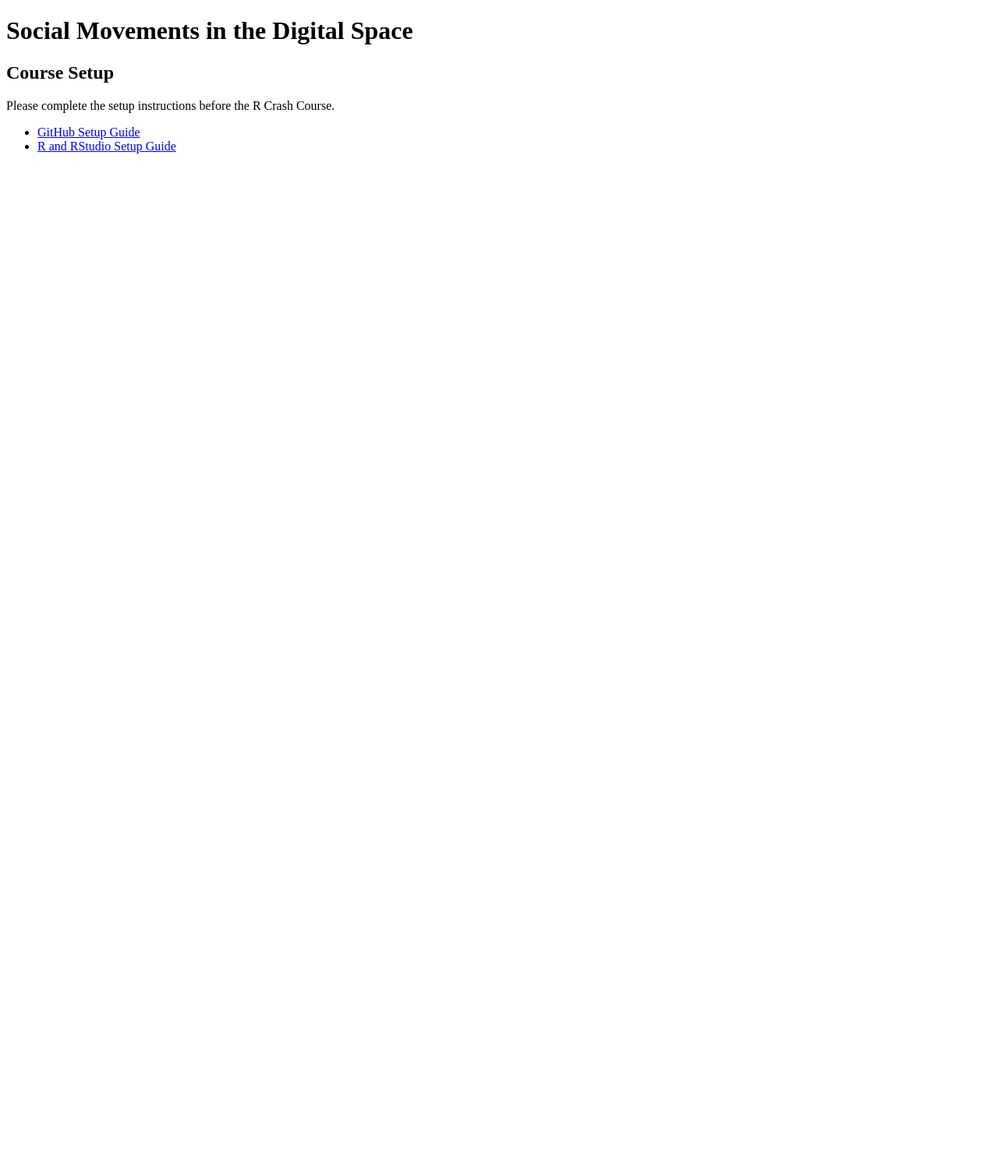
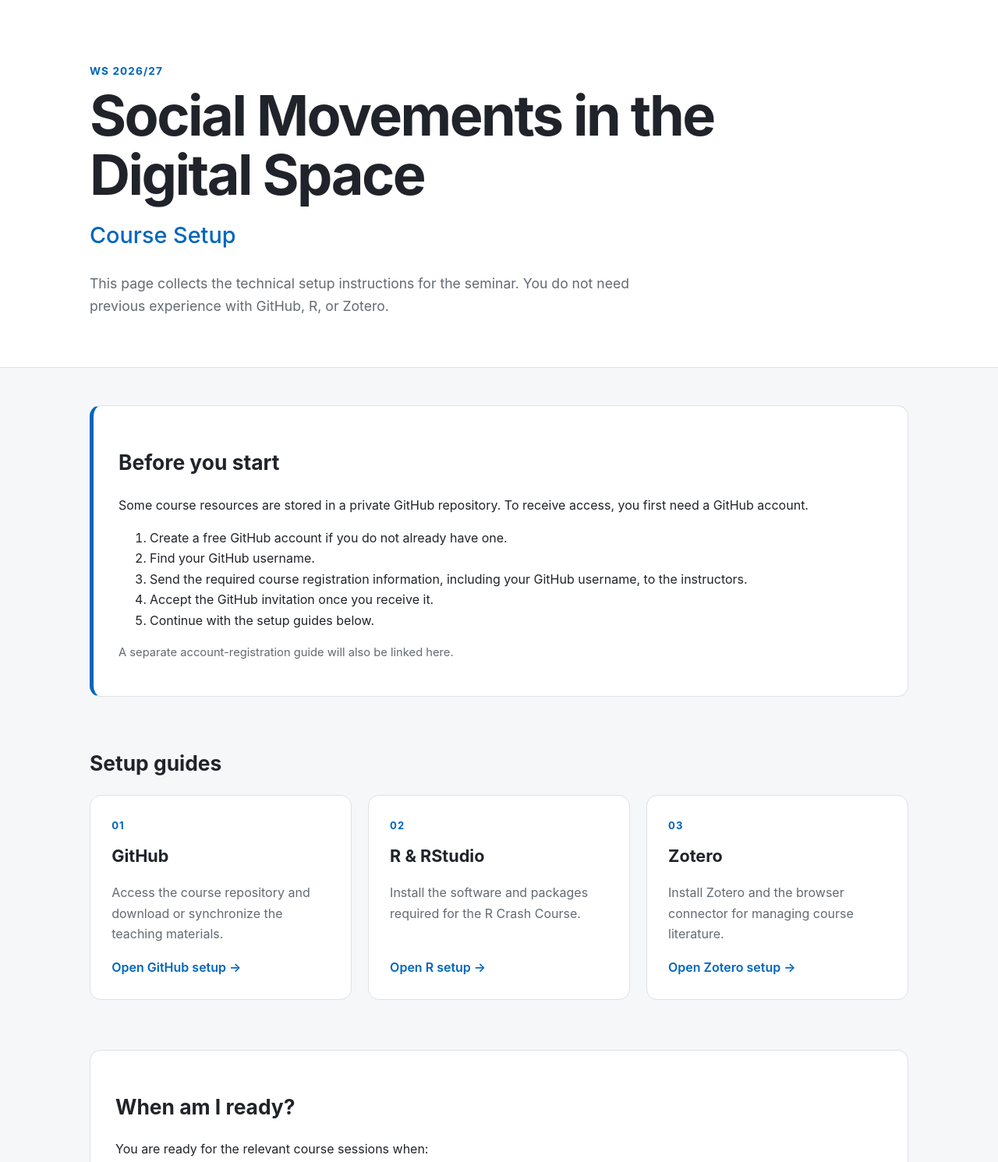
Before and after one commit to social-movements-digital-space/social-movements-digital-space-setup, a plain HTML site: page index.html in a window 1280 px wide. Shown: the top 1491 px of the page at 78% size. Before the commit the page ends 800 px from the top, so only its background shows below. Drawn offline with Linux system fonts and the light colour scheme.

Commit message:
Improve course setup homepage

```diff
--- a/index.html
+++ b/index.html
@@ -3,17 +3,143 @@
 <head>
   <meta charset="UTF-8">
   <meta name="viewport" content="width=device-width, initial-scale=1.0">
-  <title>Social Movements in the Digital Space — Setup</title>
+
+  <title>Social Movements in the Digital Space — Course Setup</title>
+
+  <link rel="stylesheet" href="styles.css">
 </head>
+
 <body>
-  <h1>Social Movements in the Digital Space</h1>
-  <h2>Course Setup</h2>
 
-  <p>Please complete the setup instructions before the R Crash Course.</p>
+  <header class="hero">
+    <div class="container">
 
-  <ul>
-    <li><a href="github_setup.html">GitHub Setup Guide</a></li>
-    <li><a href="r_setup.html">R and RStudio Setup Guide</a></li>
-  </ul>
+      <p class="eyebrow">WS 2026/27</p>
+
+      <h1>Social Movements in the Digital Space</h1>
+
+      <p class="subtitle">
+        Course Setup
+      </p>
+
+      <p class="intro">
+        This page collects the technical setup instructions for the seminar.
+        You do not need previous experience with GitHub, R, or Zotero.
+      </p>
+
+    </div>
+  </header>
+
+
+  <main class="container">
+
+    <section class="notice">
+
+      <h2>Before you start</h2>
+
+      <p>
+        Some course resources are stored in a private GitHub repository.
+        To receive access, you first need a GitHub account.
+      </p>
+
+      <ol>
+        <li>Create a free GitHub account if you do not already have one.</li>
+        <li>Find your GitHub username.</li>
+        <li>
+          Send the required course registration information,
+          including your GitHub username, to the instructors.
+        </li>
+        <li>Accept the GitHub invitation once you receive it.</li>
+        <li>Continue with the setup guides below.</li>
+      </ol>
+
+      <p class="small">
+        A separate account-registration guide will also be linked here.
+      </p>
+
+    </section>
+
+
+    <section>
+
+      <h2>Setup guides</h2>
+
+      <div class="cards">
+
+        <a class="card" href="github_setup.html">
+          <div class="number">01</div>
+          <h3>GitHub</h3>
+          <p>
+            Access the course repository and download or synchronize
+            the teaching materials.
+          </p>
+          <span>Open GitHub setup →</span>
+        </a>
+
+
+        <a class="card" href="r_setup.html">
+          <div class="number">02</div>
+          <h3>R &amp; RStudio</h3>
+          <p>
+            Install the software and packages required for the
+            R Crash Course.
+          </p>
+          <span>Open R setup →</span>
+        </a>
+
+
+        <a class="card" href="zotero_setup.html">
+          <div class="number">03</div>
+          <h3>Zotero</h3>
+          <p>
+            Install Zotero and the browser connector for managing
+            course literature.
+          </p>
+          <span>Open Zotero setup →</span>
+        </a>
+
+      </div>
+
+    </section>
+
+
+    <section class="check">
+
+      <h2>When am I ready?</h2>
+
+      <p>You are ready for the relevant course sessions when:</p>
+
+      <ul>
+        <li>you can access the course repository;</li>
+        <li>you can locate the current session materials;</li>
+        <li>RStudio opens and the teaching dataset loads;</li>
+        <li>Zotero opens and can save a reference;</li>
+        <li>you can access the course communication platforms.</li>
+      </ul>
+
+    </section>
+
+
+    <section class="help">
+
+      <h2>Something does not work?</h2>
+
+      <p>
+        Please check the troubleshooting section in the relevant setup guide.
+        If the problem remains, contact the instructors before the session
+        in which the software is needed.
+      </p>
+
+    </section>
+
+  </main>
+
+
+  <footer>
+    <div class="container">
+      Social Movements in the Digital Space · WS 2026/27
+    </div>
+  </footer>
+
 </body>
 </html>
--- /dev/null
+++ b/styles.css
@@ -0,0 +1,184 @@
+:root {
+  --background: #f6f7f9;
+  --surface: #ffffff;
+  --text: #20242a;
+  --muted: #626a73;
+  --border: #dde1e6;
+  --accent: #0065bd;
+  --accent-dark: #004f95;
+  --soft-accent: #edf5fb;
+  --max-width: 1050px;
+}
+
+* {
+  box-sizing: border-box;
+}
+
+body {
+  margin: 0;
+  background: var(--background);
+  color: var(--text);
+  font-family:
+    -apple-system,
+    BlinkMacSystemFont,
+    "Segoe UI",
+    Roboto,
+    Helvetica,
+    Arial,
+    sans-serif;
+  line-height: 1.65;
+}
+
+.container {
+  width: min(90%, var(--max-width));
+  margin: 0 auto;
+}
+
+.hero {
+  background: var(--surface);
+  border-bottom: 1px solid var(--border);
+  padding: 5rem 0 4rem;
+}
+
+.eyebrow {
+  margin: 0 0 0.5rem;
+  color: var(--accent);
+  font-weight: 700;
+  letter-spacing: 0.08em;
+  text-transform: uppercase;
+  font-size: 0.85rem;
+}
+
+h1 {
+  max-width: 850px;
+  margin: 0;
+  font-size: clamp(2.4rem, 6vw, 4.5rem);
+  line-height: 1.05;
+  letter-spacing: -0.035em;
+}
+
+.subtitle {
+  margin: 1rem 0 0;
+  font-size: 1.8rem;
+  font-weight: 500;
+  color: var(--accent);
+}
+
+.intro {
+  max-width: 720px;
+  margin: 1.5rem 0 0;
+  color: var(--muted);
+  font-size: 1.1rem;
+}
+
+main {
+  padding: 3rem 0 5rem;
+}
+
+section {
+  margin-bottom: 4rem;
+}
+
+h2 {
+  margin-bottom: 1.2rem;
+  font-size: 1.65rem;
+}
+
+.notice,
+.check,
+.help {
+  background: var(--surface);
+  border: 1px solid var(--border);
+  border-radius: 14px;
+  padding: 1.8rem 2rem;
+}
+
+.notice {
+  border-left: 5px solid var(--accent);
+}
+
+.small {
+  color: var(--muted);
+  font-size: 0.92rem;
+}
+
+.cards {
+  display: grid;
+  grid-template-columns: repeat(3, 1fr);
+  gap: 1.3rem;
+}
+
+.card {
+  display: block;
+  background: var(--surface);
+  border: 1px solid var(--border);
+  border-radius: 14px;
+  padding: 1.7rem;
+  color: var(--text);
+  text-decoration: none;
+  transition:
+    transform 0.15s ease,
+    box-shadow 0.15s ease,
+    border-color 0.15s ease;
+}
+
+.card:hover {
+  transform: translateY(-3px);
+  border-color: var(--accent);
+  box-shadow: 0 8px 24px rgba(0, 0, 0, 0.08);
+}
+
+.card .number {
+  color: var(--accent);
+  font-size: 0.82rem;
+  font-weight: 700;
+  letter-spacing: 0.08em;
+}
+
+.card h3 {
+  margin: 0.65rem 0 0.7rem;
+  font-size: 1.35rem;
+}
+
+.card p {
+  color: var(--muted);
+  min-height: 5rem;
+}
+
+.card span {
+  color: var(--accent);
+  font-weight: 600;
+}
+
+.card:hover span {
+  color: var(--accent-dark);
+}
+
+footer {
+  padding: 2rem 0;
+  background: var(--surface);
+  border-top: 1px solid var(--border);
+  color: var(--muted);
+  font-size: 0.9rem;
+}
+
+@media (max-width: 800px) {
+
+  .hero {
+    padding: 3.5rem 0 3rem;
+  }
+
+  .cards {
+    grid-template-columns: 1fr;
+  }
+
+  .card p {
+    min-height: auto;
+  }
+
+  .notice,
+  .check,
+  .help {
+    padding: 1.4rem;
+  }
+}
```
